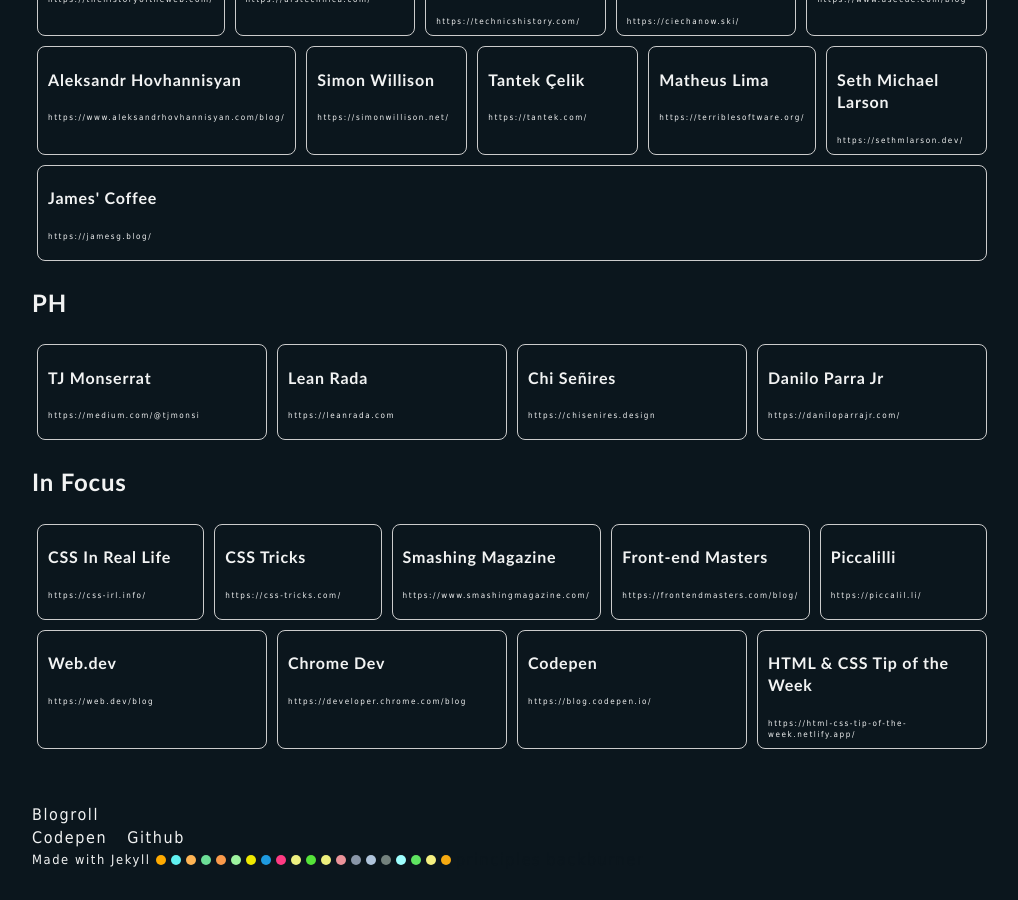
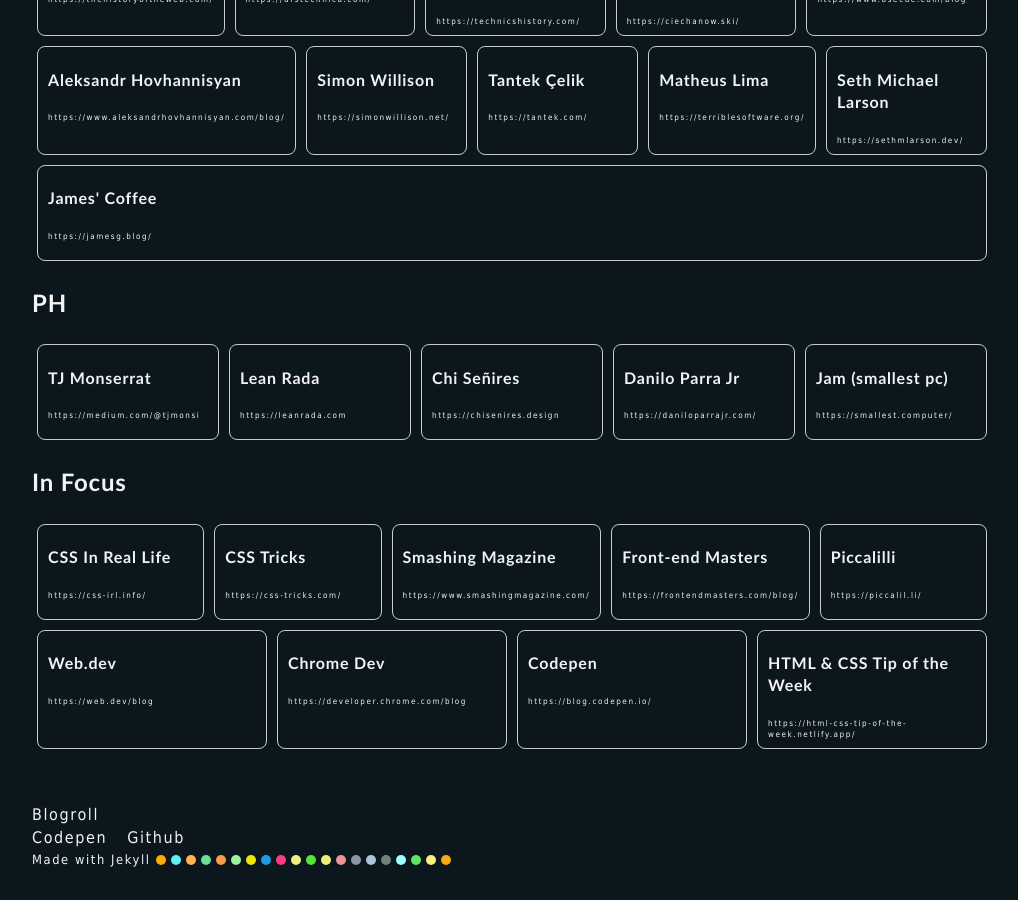
Before and after one commit to mpdagang/mpdagang.github.io, a Jekyll site: the page built from _pages/blogroll.html, in a window 1280 px wide and 900 px high, scrolled down 1769 px. Shown: the whole window, without its empty margins (128-1146 px from the left). Built offline with Jekyll 4.4.1, drawn with Linux system fonts in a browser that asks for light colours.

Commit message:
minor updates
- add refs tool
- add ph blogger

```diff
--- a/_data/phblog.yaml
+++ b/_data/phblog.yaml
@@ -9,3 +9,6 @@
 
 - name: Danilo Parra Jr
   site: https://daniloparrajr.com/
+
+- name: Jam (smallest pc)
+  site: https://smallest.computer/
--- a/_pages/readings.html
+++ b/_pages/readings.html
@@ -91,6 +91,7 @@
           <li><a href="https://gradient.style/">HD Gradients</a></li>
           <li><a href="https://gwfh.mranftl.com/fonts">Google Web Font Helper</a></li>
           <li><a href="https://validator.w3.org/nu/">W3 HTML Checker</a></li>
+          <li><a href="https://www.programmingfonts.org/">Coding Font Comparison</a></li>
         </ul>
       </div>
     </details>
```
